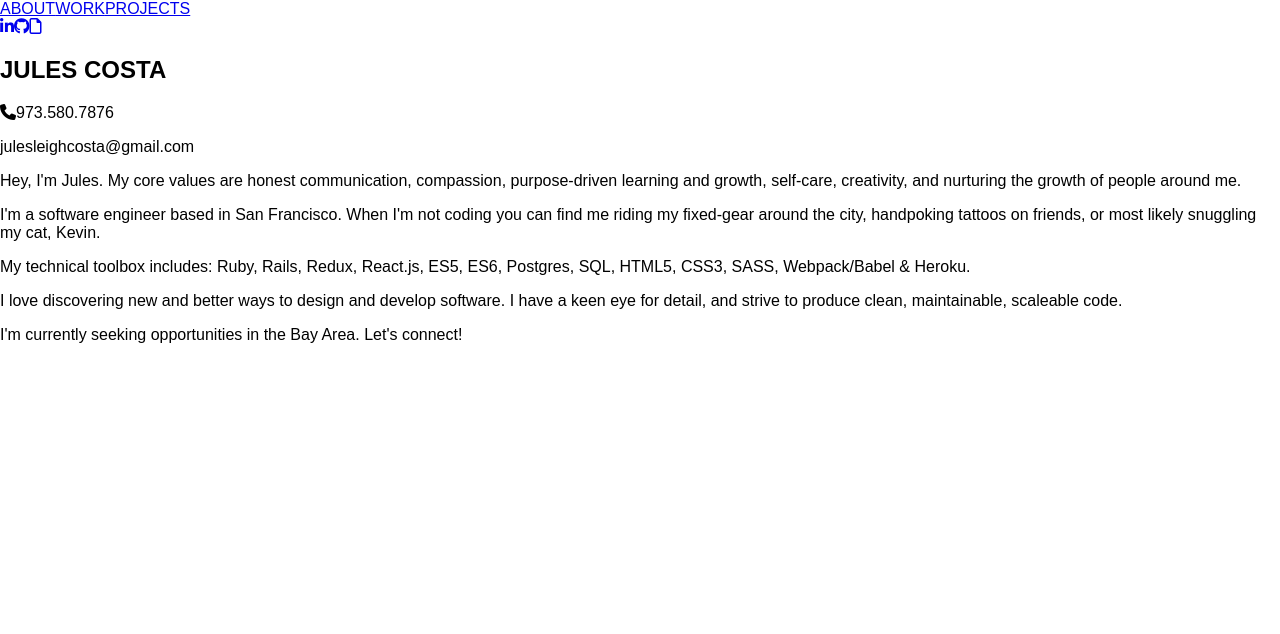
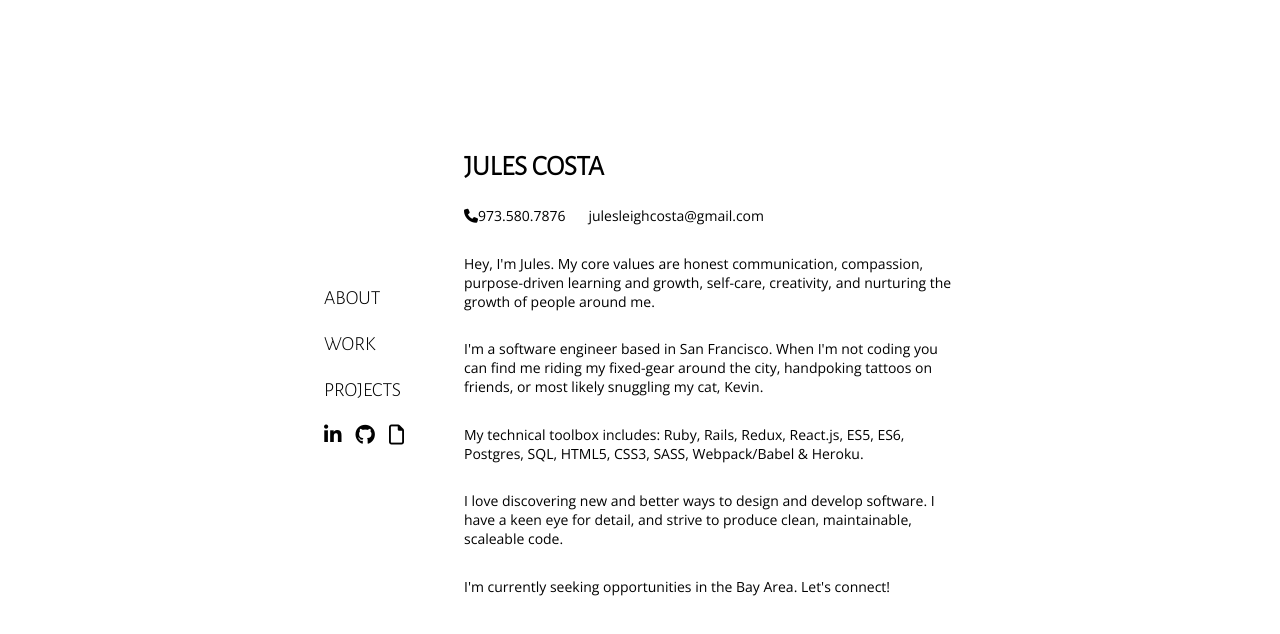
Before and after one commit to jules-costa/jules-costa.github.io, a React (Create React App) app: page /#/ in a window 1280 px wide. Shown: the top 634 px of the page. Built offline with nearby package versions, Linux system fonts and the light colour scheme.

Commit message:
Add all css to index.css and render styling locally

```diff
--- a/src/App.js
+++ b/src/App.js
@@ -1,5 +1,5 @@
 import React from 'react';
-import { Route, HashRouter } from 'react-router-dom';
+import { Route } from 'react-router-dom';
 import About from './components/about';
 import Work from './components/work';
 import Projects from './components/projects';
--- a/src/components/about.jsx
+++ b/src/components/about.jsx
@@ -5,7 +5,7 @@ const About = () => (
     <h2 className="header">JULES COSTA</h2>
     <section className="content-wrapper">
       <div className="contact-info">
-        <p><i class="fa fa-phone" aria-hidden="true"></i>973.580.7876</p>
+        <p><i className="fa fa-phone" aria-hidden="true"></i>973.580.7876</p>
         <p>julesleighcosta@gmail.com</p>
       </div>
       <p>Hey, I'm Jules. My core values are honest communication, compassion, purpose-driven learning and growth, self-care, creativity, and nurturing the growth of people around me.</p>
--- a/src/index.css
+++ b/src/index.css
@@ -1,5 +1,91 @@
-body {
+h1, h2, h3, h4, h5, h6, a, p, div, section {
   margin: 0;
   padding: 0;
-  font-family: sans-serif;
-}
+  border: 0;
+  outline: 0;
+  font-family: inherit;
+  color: inherit;
+  text-align: inherit;
+  text-decoration: inherit;
+  vertical-align: inherit;
+  box-sizing: inherit; }
+
+ul {
+  list-style: none; }
+
+img {
+  display: block;
+  width: 100%;
+  height: auto; }
+
+  a {
+    font-family: 'Alegreya Sans SC', sans-serif;
+    font-size: 20px;
+    margin-bottom: 22px; }
+
+  h2, h4, h5 {
+    font-family: 'Alegreya Sans SC', sans-serif; }
+
+  h2 {
+    font-size: 28px;
+    margin-bottom: 22px; }
+
+  h4 {
+    font-size: 20px; }
+
+  h5 {
+    font-size: 14px;
+    margin: 10px 0;
+    word-spacing: 4px; }
+
+  p {
+    font-family: 'Open Sans', sans-serif;
+    margin-bottom: 10px;
+    font-size: 14px; }
+
+  .main-wrapper {
+    display: flex;
+    width: 50%;
+    margin: 0 auto;
+    margin-top: 150px;
+    margin-bottom: 150px; }
+
+  .wrapper {
+    margin-left: 30px; }
+
+  .content-wrapper {
+    display: flex;
+    flex-direction: column;
+    height: 400px;
+    width: 500px;
+    justify-content: space-between; }
+
+  .sub-wrapper {
+    margin-bottom: 18px; }
+
+  .links {
+    display: flex;
+    flex-direction: column;
+    justify-content: center;
+    margin-right: 30px; }
+
+  .link-group {
+    display: flex;
+    width: 100px;
+    justify-content: space-between;
+    margin: 10px 0; }
+
+  .personal-links {
+    display: flex;
+    justify-content: space-between;
+    width: 80px; }
+
+  .project-link {
+    font-size: 14px;
+    margin-bottom: 0; }
+
+  .contact-info {
+    display: flex;
+    justify-content: space-between;
+    width: 300px;
+    align-self: flex-start; }
```
